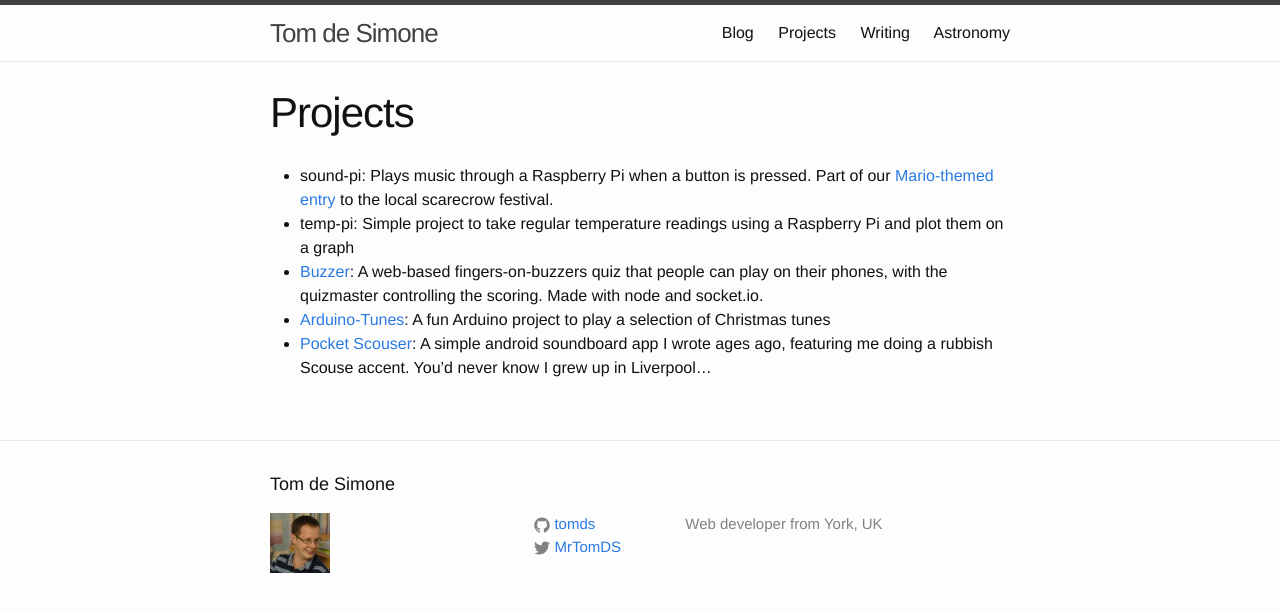
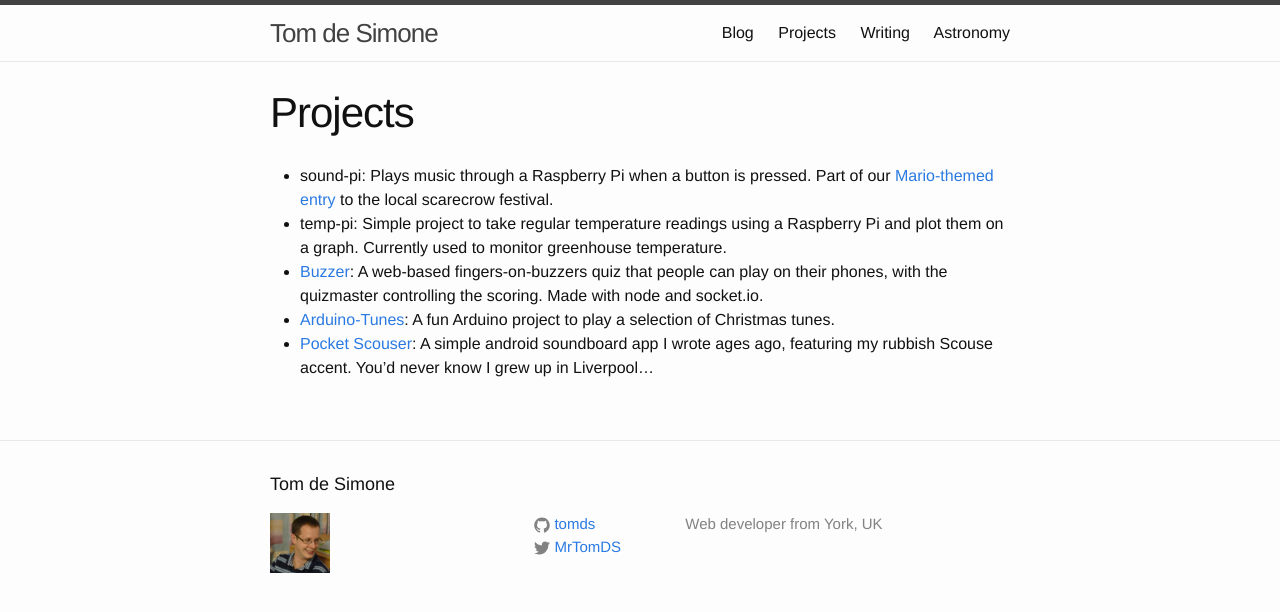
Before and after one commit to tomds/tomds.github.io, a Jekyll site: the page built from projects.md, in a window 1280 px wide. Shown: the top 612 px of the page. Built offline with Jekyll 4.4.1, drawn with Linux system fonts in a browser that asks for light colours.

Commit message:
Tweaked project text

```diff
--- a/projects.md
+++ b/projects.md
@@ -4,7 +4,7 @@ title: Projects
 permalink: /projects/
 ---
 - sound-pi: Plays music through a Raspberry Pi when a button is pressed. Part of our [Mario-themed entry](https://twitter.com/MrTomDS/status/726351627196747776) to the local scarecrow festival.
-- temp-pi: Simple project to take regular temperature readings using a Raspberry Pi and plot them on a graph
+- temp-pi: Simple project to take regular temperature readings using a Raspberry Pi and plot them on a graph. Currently used to monitor greenhouse temperature.
 - [Buzzer](https://github.com/tomds/buzzer): A web-based fingers-on-buzzers quiz that people can play on their phones, with the quizmaster controlling the scoring. Made with node and socket.io.
-- [Arduino-Tunes](https://github.com/tomds/Arduino-Tunes): A fun Arduino project to play a selection of Christmas tunes
-- [Pocket Scouser](https://meatfinish.wordpress.com/2011/07/19/calm-down-pocket-scouser-is-here/): A simple android soundboard app I wrote ages ago, featuring me doing a rubbish Scouse accent. You'd never know I grew up in Liverpool...
+- [Arduino-Tunes](https://github.com/tomds/Arduino-Tunes): A fun Arduino project to play a selection of Christmas tunes.
+- [Pocket Scouser](https://meatfinish.wordpress.com/2011/07/19/calm-down-pocket-scouser-is-here/): A simple android soundboard app I wrote ages ago, featuring my rubbish Scouse accent. You'd never know I grew up in Liverpool...
```
